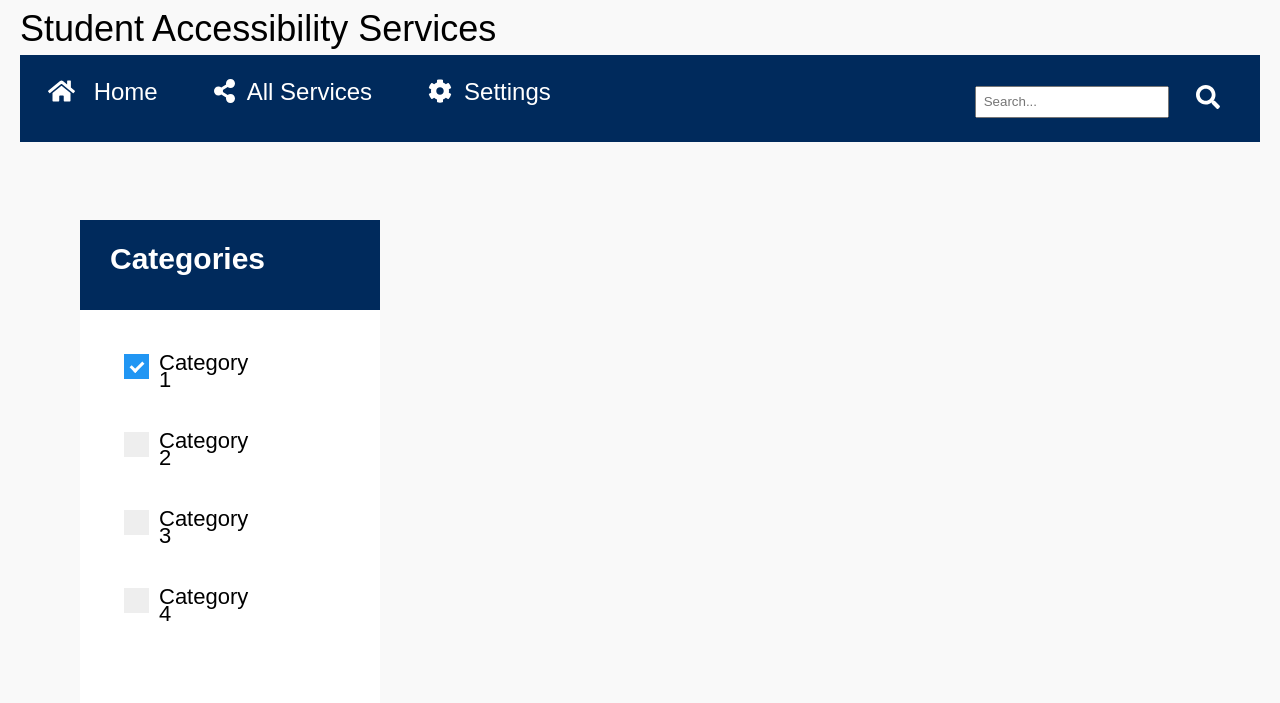
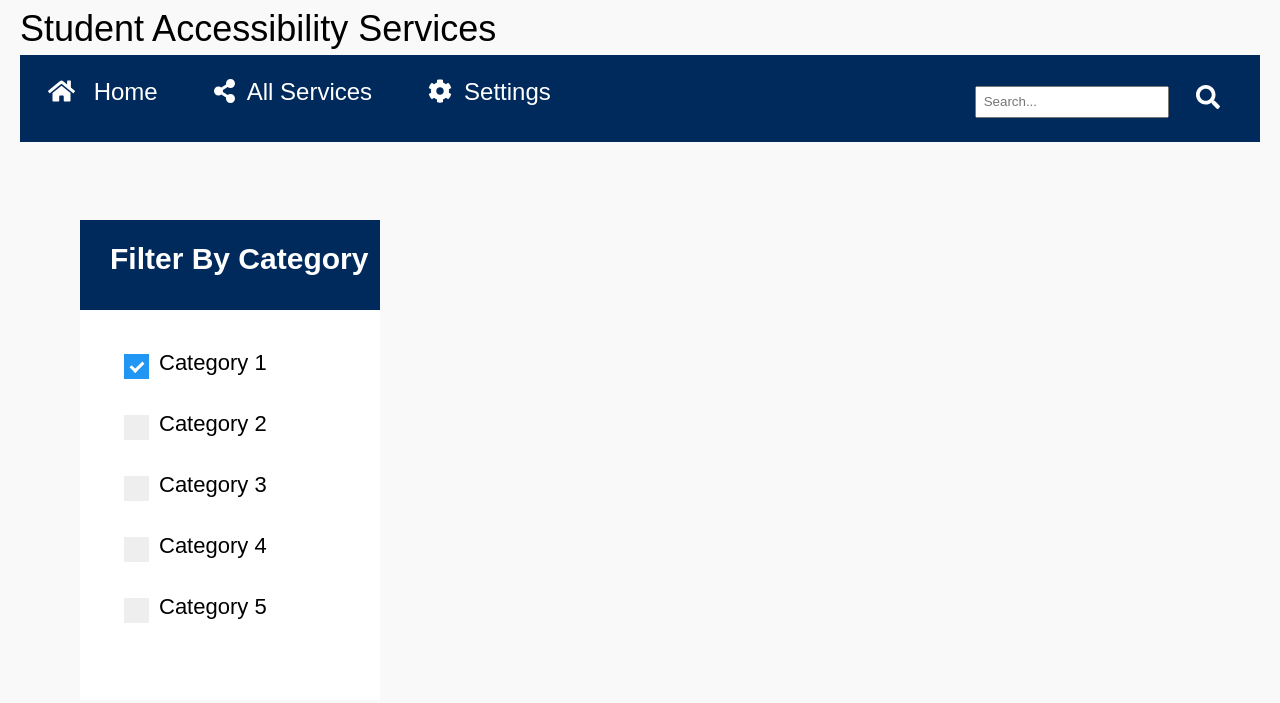
Before and after one commit to noraabdelgadir/student-accessibility-portal, a website: page SAP/views/AllServicesGraph/allServices.html in a window 1280 px wide. Drawn offline with nearby package versions, Linux system fonts and the light colour scheme.

Commit message:
Fixed Category Box Size and Text Alignment

```diff
--- a/SAP/views/AllServicesGraph/allServices.html
+++ b/SAP/views/AllServicesGraph/allServices.html
@@ -44,7 +44,7 @@
 
 -->
   <div id="categoriesList">
-        <h1>Categories</h1>
+        <h1>Filter By Category</h1>
         <label class="container">Category 1
           <input type="checkbox" checked="checked">
           <span class="checkmark"></span>
@@ -61,6 +61,10 @@
           <input type="checkbox">
           <span class="checkmark"></span>
         </label>
+        <label class="container">Category 5
+          <input type="checkbox">
+          <span class="checkmark"></span>
+        </label>
   </div>
 
   <div id="allServicesGraph">
--- a/SAP/views/AllServicesGraph/graph.css
+++ b/SAP/views/AllServicesGraph/graph.css
@@ -34,7 +34,7 @@ h1{
 	margin:5em;
 	overflow:hidden;
 	overflow-y:scroll;
-	height:50em;
+	height:40em;
 }
 
 
@@ -51,11 +51,14 @@ h1{
     -moz-user-select: none;
     -ms-user-select: none;
     user-select: none;
+
+
 }
 
 label.container{
 	padding-right:10em;
 	margin:2em;
+	white-space: nowrap;
 }
 
 /* Hide the browser's default checkbox */
```
